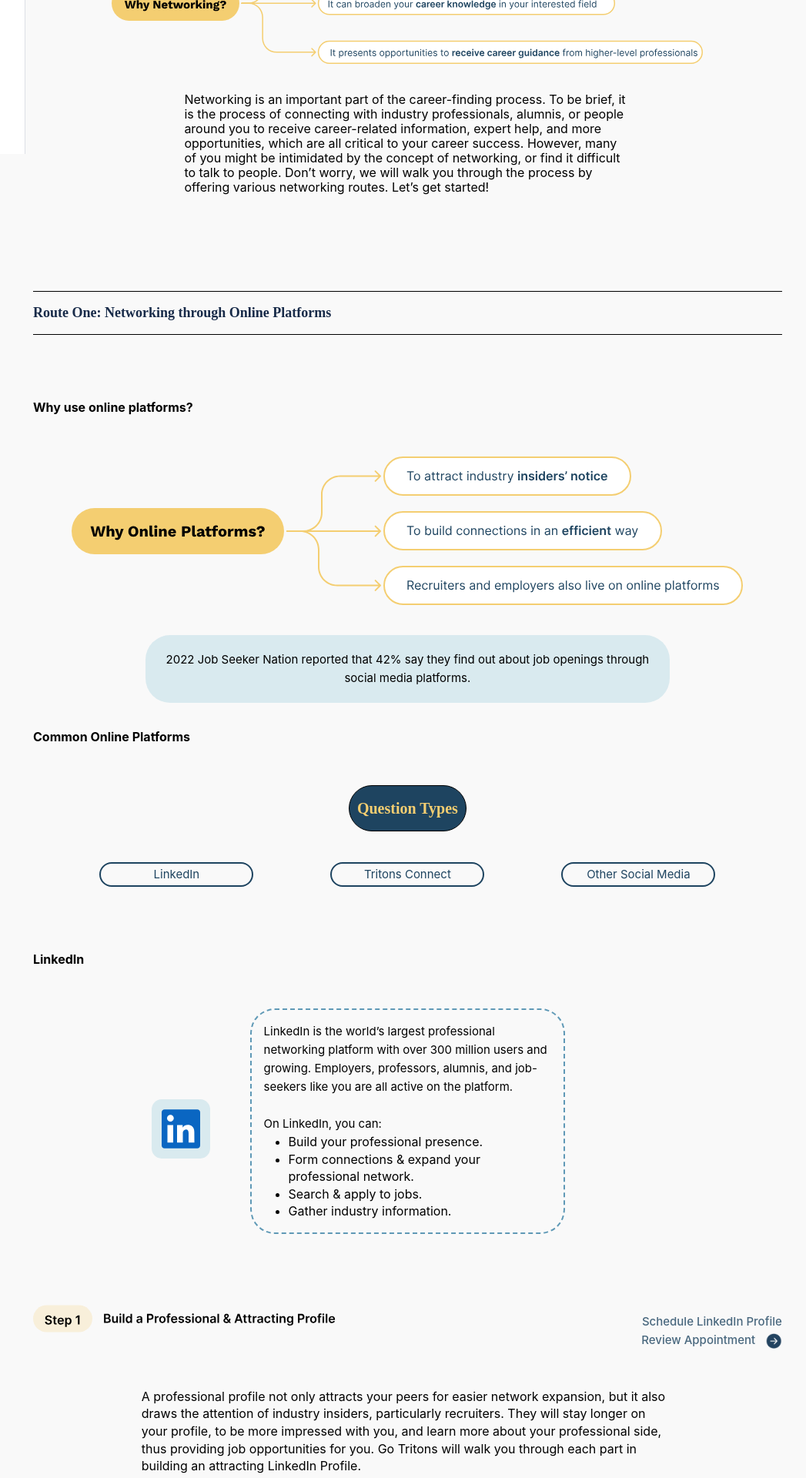
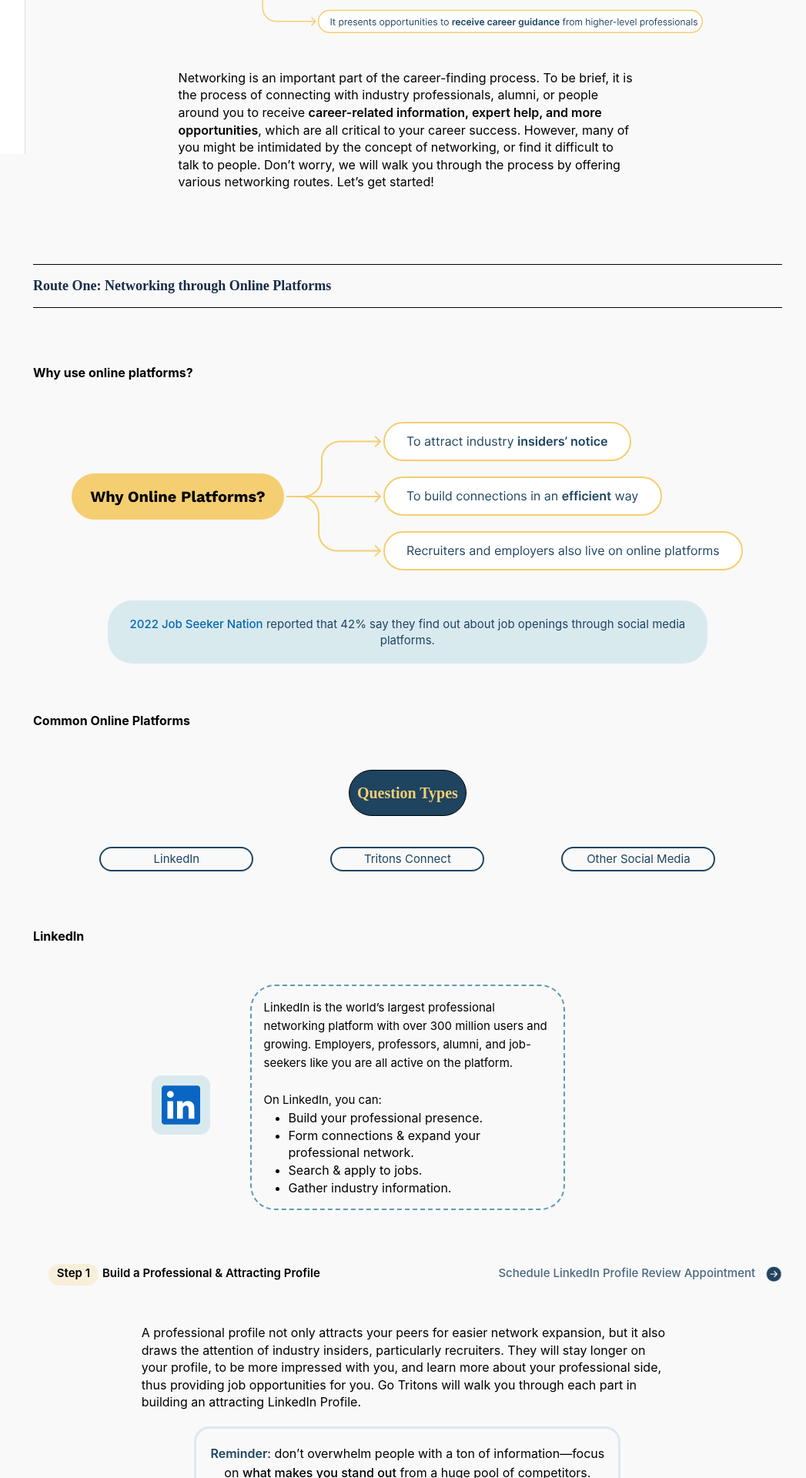
Before and after one commit to jiang718/GoalTritons, a Vue app in the folder vue/: page /fakeNetworking in a window 1280 px wide. Shown: the part 600-2520 px from the top of the page at 77% size, without its empty margins (213-1260 px from the left). Built offline with nearby package versions, Linux system fonts and the light colour scheme.

Commit message:
up to Linked step 1

```diff
--- a/vue/src/views/FakeNetworking.vue
+++ b/vue/src/views/FakeNetworking.vue
@@ -11,10 +11,11 @@
       <div>
         <img class="whyNetworkingImg" src="/networking/whyNetworking.svg" alt="Why Networking">
         <p id="opening">Networking is an important part of the career-finding process. To be brief, it is the process of
-          connecting with industry professionals, alumnis, or people around you to receive career-related information,
-          expert help, and more opportunities, which are all critical to your career success. However, many of you might
-          be intimidated by the concept of networking, or find it difficult to talk to people. Don’t worry, we will walk
-          you through the process by offering various networking routes. Let’s get started!</p>
+          connecting with industry professionals, alumni, or people around you to receive <span class="semi">
+          career-related information, expert help, and more opportunities</span>, which are all critical to your
+          career success. However, many of you might be intimidated by the concept of networking, or find it difficult
+          to talk to people. Don’t worry, we will walk you through the process by offering various networking routes.
+          Let’s get started!</p>
       </div>
 
     </div>
@@ -28,7 +29,9 @@
       <div>
 
         <h3>Why use online platforms?</h3><img src="/networking/whyOnlinePlatforms.svg" alt="why Online Platform">
-        <p class="online">2022 Job Seeker Nation reported that 42% say they find out about job openings through social media platforms.</p>
+        <p class="online"><a class="intextLink" href="https://www.jobvite.com/wp-content/uploads/2020/05/FINAL-Jobvite-JobSeekerNation-Report1_5-11.pdf" target="_blank">
+          2022 Job Seeker Nation</a> reported that 42% say they find out about job openings through social media platforms.
+        </p>
 
       </div>
 
@@ -39,7 +42,7 @@
 
           <p id="questionType">Question Types</p>
 
-          <div style="margin-bottom: 82px">
+          <div style="margin-bottom: 42px">
             <p id="QTspan1">LinkedIn</p>
             <p id="QTspan2">Tritons Connect</p>
             <p id="QTspan3">Other Social Media</p>
@@ -60,7 +63,7 @@
 
           <div class="onlinePlatformDescription">
             <p>LinkedIn is the world’s largest professional networking platform with over 300 million users and growing.
-              Employers, professors, alumnis, and job-seekers like you are all active on the platform. </p>
+              Employers, professors, alumni, and job-seekers like you are all active on the platform. </p>
             <br>
             <p>On LinkedIn, you can:</p>
             <ul>
@@ -75,18 +78,18 @@
         </div>
       </div>
 
-      <div style="text-align: left;display: flex">
-        <img src="/networking/r1Step1.svg" style="text-align: left; vertical-align: middle; padding-right: 25vw">
-
-        <div style="text-align: right; margin-top: 82px; margin-bottom: 50px">
+      <div class="headerWithLink">
+        <div style="display: flex; flex-direction: row; text-align: left;">
+          <p class="step" style="width:65px">Step 1</p>
+          <p class="stepTitle">Build a Professional & Attracting Profile</p>
+        </div>
+        <div style="text-align: right">
           <a href="//ucsd.joinhandshake.com/stu/appointments/new" target="_blank" style="text-decoration: none; color: #1E4460">
             <p class ="link" style="display: inline; opacity: 80%">Schedule LinkedIn Profile Review Appointment</p>
             &nbsp;
             <img src="/arrow.png" width=22px style="vertical-align: middle">
           </a>
         </div>
-
-
       </div>
 
       <div>
@@ -97,7 +100,7 @@
           Go Tritons will walk you through each part in building an attracting LinkedIn Profile.</p>
 
         <div style="position: relative; display: inline-block">
-          <div style="border-radius: 1rem; border: 3px solid #D9EAEF; width:504px;">
+          <div style="border: 3px solid #D9EAEF; border-radius: 20px; width:554px; padding:10px 18px">
             <p style="padding-top: 10px; font-size: 16px">
               <span style="font-weight: 600; color:#1E4460"> Reminder</span>: don’t overwhelm people with a ton of
               information—focus on <span style="font-weight: 500">what makes you stand out</span> from a huge
@@ -196,14 +199,14 @@
                 <li><span class="medium">Skills/Languages:</span> you can click “Demonstrate skills” and take
                   <span class="medium">Skill Assessments</span> (They earn you skill badges!)
                   <ul>
-                    <li><a class="link" href="https://www.linkedin.com/help/linkedin/answer/a566100/endorse-someone-s-skills?lang=en" target="_blank" style="color: #0467B0">
+                    <li><a class="intextLink" href="https://www.linkedin.com/help/linkedin/answer/a566100/endorse-someone-s-skills?lang=en" target="_blank">
                       Endorsement</a>: people can endorse you for certain skills by hitting an “endorse” button.
                     </li>
                   </ul>
                 </li>
                 <li><span class="medium">Volunteer:</span> include if relevant.</li>
                 <li><span class="medium">Recommendation:</span> you can
-                  <a class="link" href="https://www.linkedin.com/help/linkedin/answer/a546682" target="_blank" style="color: #0467B0">
+                  <a class="intextLink" href="https://www.linkedin.com/help/linkedin/answer/a546682" target="_blank">
                     request Recommendation</a> from your connections
                   (e.g. teammates, co-worker) as they add validity to your online personal brand.
                 </li>
@@ -213,8 +216,26 @@
           </div>
         </div>
 
-        <img src="/networking/r1s1Tip.svg" style="margin-top: 50px">
-        <div style="text-align: right; margin-bottom: 82px; margin-top: 82px">
+        <div class="profileFooter">
+          <p class="semi">Learn from others:</p>
+          <ul>
+            <li>Browse <span class="medium">other people's profile pages</span> for inspiration, such as those who
+              have worked in your favorite company and held similar employment as you.
+            </li>
+            <li>
+              Use the <a class="intextLink" href="" target="_blank">LinkedIn Alumni tool</a> to check
+              out the data of your alumni—where they work and live, especially people who are in the same industry as you.
+            </li>
+          </ul>
+          <p class="semi">Be yourself:</p>
+          <ul>
+            <li>Avoid words like “specialized”, “passionate”, and “experienced” since they're overused on LinkedIn.
+              Think about how you stand out and use words that <span class="medium">characterize you</span>.
+            </li>
+          </ul>
+        </div>
+
+        <div style="text-align: right; margin-bottom: 42px; margin-top: 42px">
           <p style="display: inline; opacity: 80%"><i style="color: #1E4460; font-weight: 500">Learn “Branding” Yourself on LinkedIn under</i> <i class="moreResLink" @click="$router.push('/fakeNetworking#moreResources')">More Resources</i></p>
         </div>
 
@@ -880,6 +901,9 @@
 .medium {
   font-weight: 500;
 }
+.semi {
+  font-weight: 600;
+}
 h1, h2, h3, h4{
   text-align: left;
 }
@@ -890,6 +914,7 @@
   font-weight: 700;
   font-size: 16px;
   font-style: normal;
+  padding-top: 30px;
 }
 h1{
   margin-bottom: 2rem;
@@ -904,7 +929,7 @@
   font-size: 18px;
   font-weight: 700;
   color: #182B49;
-  margin-bottom: 82px;
+  margin-bottom: 42px;
   margin-top: 95px;
   border-top: 1px solid black;
   border-bottom: 1px solid black;
@@ -920,11 +945,11 @@
   font-size: 16px;
   font-style: normal;
   font-weight: 400;
-  line-height: 19px;
+  line-height: 141%;
   text-align: left;
-  margin-right: 13vw;
-  margin-left: 13vw;
-  padding: 30px;
+  margin-right: 12vw;
+  margin-left: 12vw;
+  padding: 40px 35px 0px 35px;
 }
 #Maintain{
   width:300px;
@@ -950,11 +975,13 @@
   background-color: #D9EAEF;
   border-radius: 2rem;
   padding: 20px;
-  width: 70%;
+  width: 80%;
   margin: auto;
   margin-top: 2rem;
   margin-bottom: 2rem;
-
+  color: #1e4460;
+  font-size: 15px;
+  line-height: 141%;
 }
 
 
@@ -1111,6 +1138,20 @@
   margin-bottom: 20px;
 }
 
+.profileFooter {
+  margin-left: 12vw;
+  margin-right:12vw;
+  margin-top: 50px;
+  padding: 10px 18px;
+  text-align: left;
+  width: 70%;
+  max-width: 800px;
+  background: rgba(244, 206, 113, 0.21);
+  border: 3px dashed #F4CE71;
+  color: #1e4460;
+  border-radius: 20px;
+  font-size: 15px;
+}
 .profileHeader {
   background-color: #D9EAEF;
   border-radius: 20px;
@@ -1176,7 +1217,7 @@
 #highlight{
   background-color: #F4CE71;
   border-radius: 2rem;
-  width: 5vw;
+  width: 95px;
   padding: 10px;
   font-weight: 600;
   margin-left: 10vw;
@@ -1216,22 +1257,34 @@
   padding: 1rem;
   margin-bottom: 20px;
 }
+.headerWithLink{
+  display: grid;
+  grid-template-columns: 1fr 1fr;
+  text-align: right;
+  margin: 50px 0px 50px 20px;
+}
 .HTNWFdiv{
   display: flex;
   margin-left: 2vw;
-
-
-
 }
 .HTNWFsubdiv p{
   display: inline-block;
   margin-left: 0.5rem;
 
 }
+.intextLink {
+  color: #0467B0;
+  text-decoration: none;
+  font-weight: 500;
+}
+.intextLink:hover {
+  text-decoration: underline;
+  font-weight: 600;
+}
 .link {
   display: inline;
   text-decoration: none;
-  color: #1E4460;
+  color: #1e4460;
   font-weight: 500;
 }
 .link:hover {
@@ -1317,6 +1370,21 @@
   margin-bottom: 0;
 }
 
+.step {
+  background-color: #F8EFDA;
+  border-radius: 45px;
+  font-size: 15px;
+  font-weight: 600;
+  text-align: center;
+  height: 28px;
+  margin-right: 5px;
+}
+
+.stepTitle {
+  font-weight: 600;
+  font-size: 15px;
+}
+
 .wrapper {
   margin-top: 50px;
   display: grid;
```
